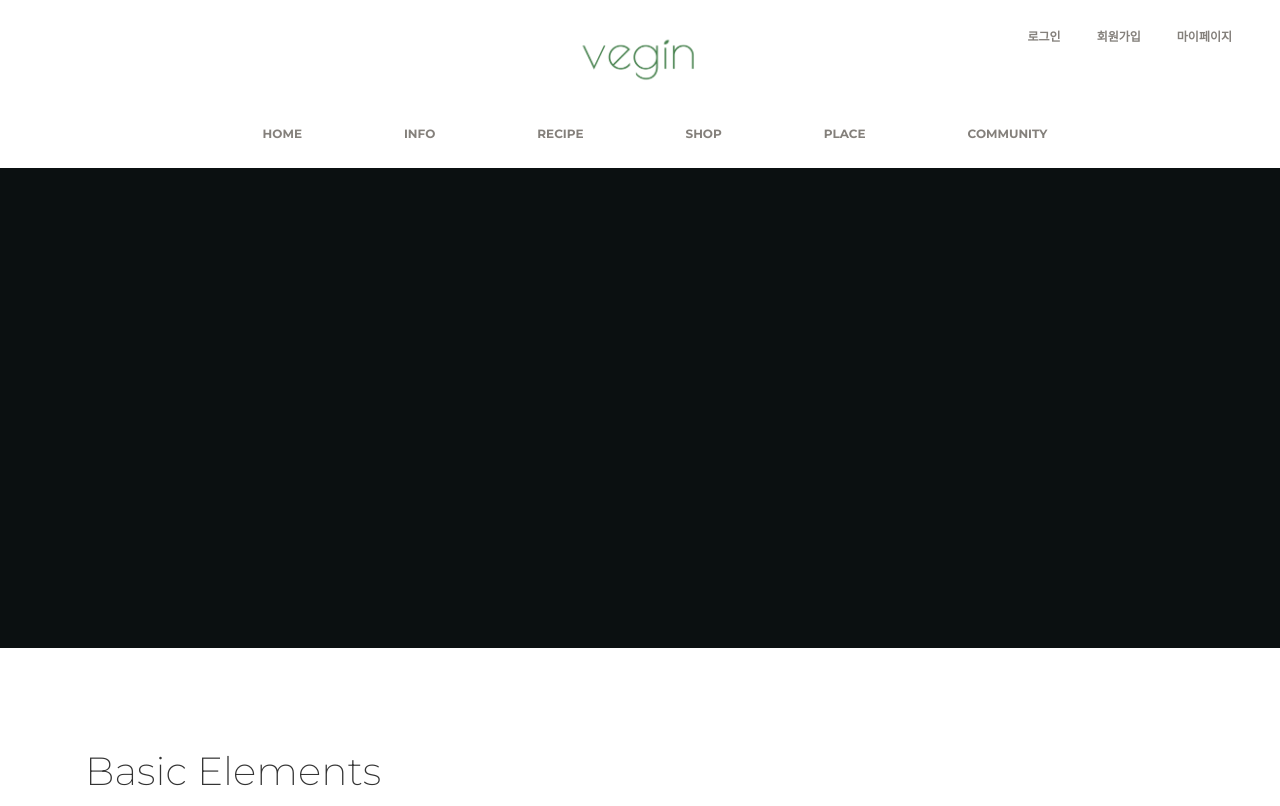
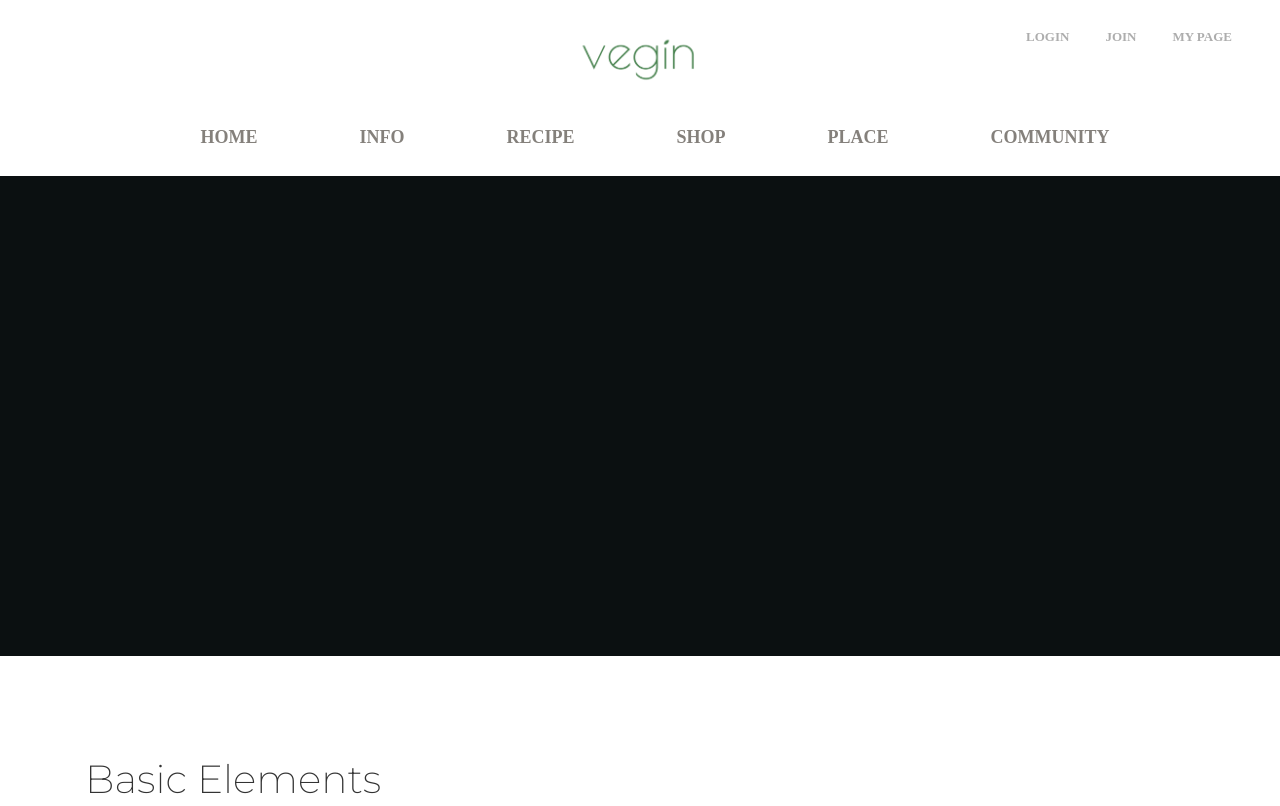
Before and after one commit to jungyeeun00/Vegin, a React app in the folder board-front/board-app/: page /index in a window 1280 px wide. Shown: the top 806 px of the page. Built offline with nearby package versions, Linux system fonts and the light colour scheme.

Commit message:
jyy fonts setting

```diff
--- a/board-front/board-app/src/assets/scss/paper-kit/_navbars.scss
+++ b/board-front/board-app/src/assets/scss/paper-kit/_navbars.scss
@@ -54,9 +54,11 @@
               margin: 0px 0px;
               text-transform: uppercase;
               font-weight: 600;
-              font-size: 12px;
+              font-size: 13px;
+              font-family: 'category-font-l';
               line-height: 1.5em;
               padding: 15px 0;
+              color: #999;
             }
          }
         .nav-item .nav-link.btn {
@@ -86,6 +88,9 @@
             & .nav-link{
                 p{
                     display: inline;
+                    font-size: 18px;
+                    font-family: 'category-font-l';
+                    color: $default-color;
                 }
             }
             & .dropdown-item{
--- a/board-front/board-app/src/components/Navbars/IndexNavbar.js
+++ b/board-front/board-app/src/components/Navbars/IndexNavbar.js
@@ -92,7 +92,7 @@ function IndexNavbar() {
                   href="#"
                   title="Login"
                 >
-                  <p>로그인</p>
+                  <p>Login</p>
                 </NavLink>
               </NavItem>
               <NavItem>
@@ -102,7 +102,7 @@ function IndexNavbar() {
                   href="#"
                   title="Join"
                 >
-                  <p>회원가입</p>
+                  <p>Join</p>
                 </NavLink>
               </NavItem>
               <NavItem>
@@ -112,7 +112,7 @@ function IndexNavbar() {
                   href="#"
                   title="My Page"
                 >
-                  <p>마이페이지</p>
+                  <p>My page</p>
                 </NavLink>
               </NavItem>
             </Nav>
```
Also changed, not shown: board-front/board-app/src/assets/css/paper-kit.css, board-front/board-app/src/assets/fonts/category-font/NIXGONFONTS-B-2.0.ttf (added), board-front/board-app/src/assets/fonts/category-font/NIXGONFONTS-L-2.0.ttf (added), board-front/board-app/src/assets/fonts/category-font/NIXGONFONTS-M-2.0.ttf (added), 6 other files.
